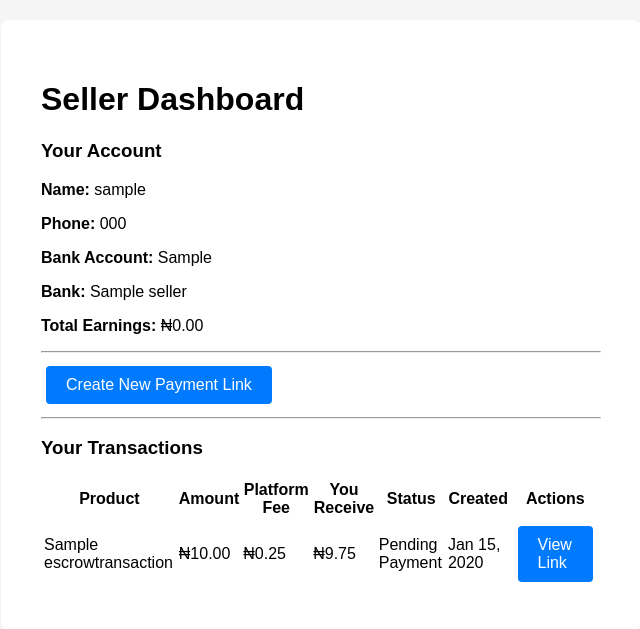
After one commit to Temake/Escrow, a Django app: page /dashboard/ in a window 1280 px wide. The commit adds this page. Shown: the top 629 px of the page, without its empty margins (319-959 px from the left). Run offline with Django 5.2, Linux system fonts and the light colour scheme; a user stored in the database is signed in; tables that the repository leaves empty hold one stand-in row (values such as "Sample post").

Commit message:
feat: Add Paystack payment integration, seller dashboard, and email confirmation

```diff
--- a/escrow/urls.py
+++ b/escrow/urls.py
@@ -5,9 +5,12 @@ urlpatterns = [
     path('', views.home, name='home'),
     path('register/', views.SignUp, name='register_seller'),
     path('login/', views.SignIn, name='login'),
+    path('logout/', views.SignOut, name='logout'),
+    path('dashboard/', views.seller_dashboard, name='seller_dashboard'),
     path('create/', views.create_payment_link, name='create_payment_link'),
     path('link/<uuid:transaction_id>/', views.payment_link_detail, name='payment_link_detail'),
     path('pay/<uuid:transaction_id>/', views.payment_page, name='payment_page'),
+    path('paystack/callback/', views.paystack_callback, name='paystack_callback'),
     path('success/<uuid:transaction_id>/', views.payment_success, name='payment_success'),
     path('confirm/<uuid:transaction_id>/', views.confirm_delivery, name='confirm_delivery'),
     path('confirmed/', views.confirmation_success, name='confirmation_success'),
--- a/escrow/views.py
+++ b/escrow/views.py
@@ -3,14 +3,20 @@ from django.contrib.auth.decorators import login_required
 from django.contrib import messages
 from django.contrib.messages import get_messages
 from django.http import JsonResponse
-from django.contrib.auth import authenticate, login
+from django.contrib.auth import authenticate, login, logout
+from django.views.decorators.csrf import csrf_exempt
+from django.views.decorators.http import require_POST
+from django.utils import timezone
 from escrow.forms import UserRegForm
 from .models import EscrowTransaction, Seller
 import random
 import string
 from django.contrib.auth import get_user_model
+from services.paystack import PaystackService
+from services.email_service import send_confirmation_code_email
 
 User = get_user_model()
+paystack_service = PaystackService()
 
 
 def home(request):
@@ -20,6 +26,12 @@ def home(request):
 @login_required
 def create_payment_link(request):
     """Seller creates a payment link"""
+    # Check if seller profile exists
+    try:
+        seller = Seller.objects.get(user=request.user)
+    except Seller.DoesNotExist:
+        seller = None
+
     if request.method == 'POST':
         product_name = request.POST.get('product_name')
         product_price = request.POST.get('product_price')
@@ -27,10 +39,22 @@ def create_payment_link(request):
         buyer_phone = request.POST.get('buyer_phone', '')
         buyer_email = request.POST.get('buyer_email', '')
 
-        seller, created = Seller.objects.get_or_create(
-            user=request.user,
-            defaults={'phone': request.POST.get('seller_phone', '')}
-        )
+        # Create or update seller profile
+        if not seller:
+            phone = request.POST.get('seller_phone')
+            bank_account = request.POST.get('bank_account')
+            bank_name = request.POST.get('bank_name', '')
+
+            if not phone or not bank_account:
+                messages.error(request, 'Phone and bank account are required for first transaction.')
+                return render(request, 'escrow/create_link.html', {'show_seller_form': True})
+
+            seller = Seller.objects.create(
+                user=request.user,
+                phone=phone,
+                bank_account=bank_account,
+                bank_name=bank_name
+            )
 
         transaction = EscrowTransaction.objects.create(
             seller=seller,
@@ -44,30 +68,75 @@ def create_payment_link(request):
         messages.success(request, 'Payment link created successfully!')
         return redirect('payment_link_detail', transaction_id=transaction.id)
 
-    return render(request, 'escrow/create_link.html')
+    context = {
+        'seller': seller,
+        'show_seller_form': seller is None
+    }
+    return render(request, 'escrow/create_link.html', context)
 
 def payment_page(request, transaction_id):
-    """Buyer payment page"""
+    """Buyer payment page - initialize Paystack payment"""
     transaction = get_object_or_404(EscrowTransaction, id=transaction_id)
 
+    if transaction.status != 'pending':
+        messages.info(request, 'This payment link has already been used.')
+        return redirect('payment_success', transaction_id=transaction.id)
+
     if request.method == 'POST':
-        # Simulate payment processing
-        # In real implementation, integrate with Paystack/Flutterwave
+        # Initialize payment with Paystack
+        result = paystack_service.initialize_payment(transaction)
+
+        if result['success']:
+            # Redirect to Paystack payment page
+            return redirect(result['authorization_url'])
+        else:
+            messages.error(request, f"Payment initialization failed: {result['message']}")
+
+    context = {
+        'transaction': transaction,
+    }
+    return render(request, 'escrow/payment_page.html', context)
+
+def paystack_callback(request):
+    """Handle Paystack payment callback"""
+    reference = request.GET.get('reference')
+
+    if not reference:
+        messages.error(request, 'Invalid payment reference.')
+        return redirect('home')
+
+    # Verify payment with Paystack
+    result = paystack_service.verify_payment(reference)
+
+    if result['success']:
+        # Get transaction
+        transaction = get_object_or_404(EscrowTransaction, id=reference)
 
         # Generate confirmation code
         confirmation_code = ''.join(random.choices(string.digits, k=6))
+
+        # Update transaction
         transaction.confirmation_code = confirmation_code
         transaction.status = 'paid'
+        transaction.paid_at = timezone.now()
+        transaction.paystack_reference = reference
+        transaction.logistics_released = True  # Release logistics fee immediately
         transaction.save()
 
+        # Set deadline (2 days + 1 day grace)
+        transaction.set_deadline()
 
-        messages.success(request, f'Payment successful! Your confirmation code: {confirmation_code}')
+        # Send confirmation code via email
+        send_confirmation_code_email(transaction)
+
+        messages.success(request, 'Payment successful! Check your email for the confirmation code.')
         return redirect('payment_success', transaction_id=transaction.id)
-
-    return render(request, 'escrow/payment_page.html', {'transaction': transaction})
+    else:
+        messages.error(request, f"Payment verification failed: {result['message']}")
+        return redirect('home')
 
 def payment_success(request, transaction_id):
-
+    """Payment success page"""
     transaction = get_object_or_404(EscrowTransaction, id=transaction_id)
     return render(request, 'escrow/payment_success.html', {'transaction': transaction})
 
@@ -75,11 +144,17 @@ def confirm_delivery(request, transaction_id):
     """Buyer confirms delivery with code"""
     transaction = get_object_or_404(EscrowTransaction, id=transaction_id)
 
+    if transaction.status not in ['paid']:
+        messages.info(request, 'This transaction cannot be confirmed.')
+        return redirect('home')
+
     if request.method == 'POST':
         entered_code = request.POST.get('confirmation_code')
 
-        if entered_code == transaction.confirmation_code and transaction.status == 'paid':
+        if entered_code == transaction.confirmation_code:
             transaction.status = 'confirmed'
+            transaction.confirmed_at = timezone.now()
+            transaction.product_released = True  # Release product payment to seller
             transaction.save()
             messages.success(request, 'Delivery confirmed! Payment released to seller.')
             return redirect('confirmation_success')
@@ -175,3 +250,26 @@ def SignIn(request):
             messages.error(request, 'Invalid email or password.')
 
     return render(request, 'escrow/login.html')
+
+@login_required
+def SignOut(request):
+    """Logout user"""
+    logout(request)
+    messages.success(request, 'Logged out successfully!')
+    return redirect('home')
+
+@login_required
+def seller_dashboard(request):
+    """Simple seller dashboard showing all transactions"""
+    try:
+        seller = Seller.objects.get(user=request.user)
+        transactions = EscrowTransaction.objects.filter(seller=seller).order_by('-created_at')
+
+        context = {
+            'seller': seller,
+            'transactions': transactions,
+        }
+        return render(request, 'escrow/seller_dashboard.html', context)
+    except Seller.DoesNotExist:
+        messages.info(request, 'Please create your first payment link to set up your seller account.')
+        return redirect('create_payment_link')
--- /dev/null
+++ b/templates/escrow/seller_dashboard.html
@@ -0,0 +1,71 @@
+{% extends 'base.html' %}
+
+{% block content %}
+<div class="container">
+    <h1>Seller Dashboard</h1>
+
+    <div class="seller-info">
+        <h3>Your Account</h3>
+        <p><strong>Name:</strong> {{ seller.user.username }}</p>
+        <p><strong>Phone:</strong> {{ seller.phone }}</p>
+        <p><strong>Bank Account:</strong> {{ seller.bank_account }}</p>
+        {% if seller.bank_name %}
+        <p><strong>Bank:</strong> {{ seller.bank_name }}</p>
+        {% endif %}
+        <p><strong>Total Earnings:</strong> ₦{{ seller.total_earnings|floatformat:2 }}</p>
+    </div>
+
+    <hr>
+
+    <div class="actions">
+        <a href="{% url 'create_payment_link' %}" class="btn btn-primary">Create New Payment Link</a>
+    </div>
+
+    <hr>
+
+    <h3>Your Transactions</h3>
+
+    {% if transactions %}
+    <table class="table">
+        <thead>
+            <tr>
+                <th>Product</th>
+                <th>Amount</th>
+                <th>Platform Fee</th>
+                <th>You Receive</th>
+                <th>Status</th>
+                <th>Created</th>
+                <th>Actions</th>
+            </tr>
+        </thead>
+        <tbody>
+            {% for transaction in transactions %}
+            <tr>
+                <td>{{ transaction.product_name }}</td>
+                <td>₦{{ transaction.product_price|floatformat:2 }}</td>
+                <td>₦{{ transaction.platform_fee|floatformat:2 }}</td>
+                <td>₦{{ transaction.seller_amount|floatformat:2 }}</td>
+                <td>
+                    <span class="badge
+                        {% if transaction.status == 'confirmed' %}badge-success
+                        {% elif transaction.status == 'paid' %}badge-warning
+                        {% elif transaction.status == 'refunded' %}badge-danger
+                        {% else %}badge-secondary{% endif %}">
+                        {{ transaction.get_status_display }}
+                    </span>
+                </td>
+                <td>{{ transaction.created_at|date:"M d, Y" }}</td>
+                <td>
+                    {% if transaction.status == 'pending' %}
+                    <a href="{% url 'payment_link_detail' transaction.id %}" class="btn btn-sm btn-info">View Link</a>
+                    {% endif %}
+                </td>
+            </tr>
+            {% endfor %}
+        </tbody>
+    </table>
+    {% else %}
+    <p>No transactions yet. Create your first payment link to get started!</p>
+    {% endif %}
+</div>
+{% endblock %}
```
Also changed, not shown: core/settings.py (+21 -3 lines), escrow/models.py (+43 -1 lines), services/email_service.py (added, +40 -0 lines), services/paystack.py (added, +89 -0 lines), templates/escrow/payment_link_detail.html (+6 -3 lines), services/__init__.py (added), 1 other file.
